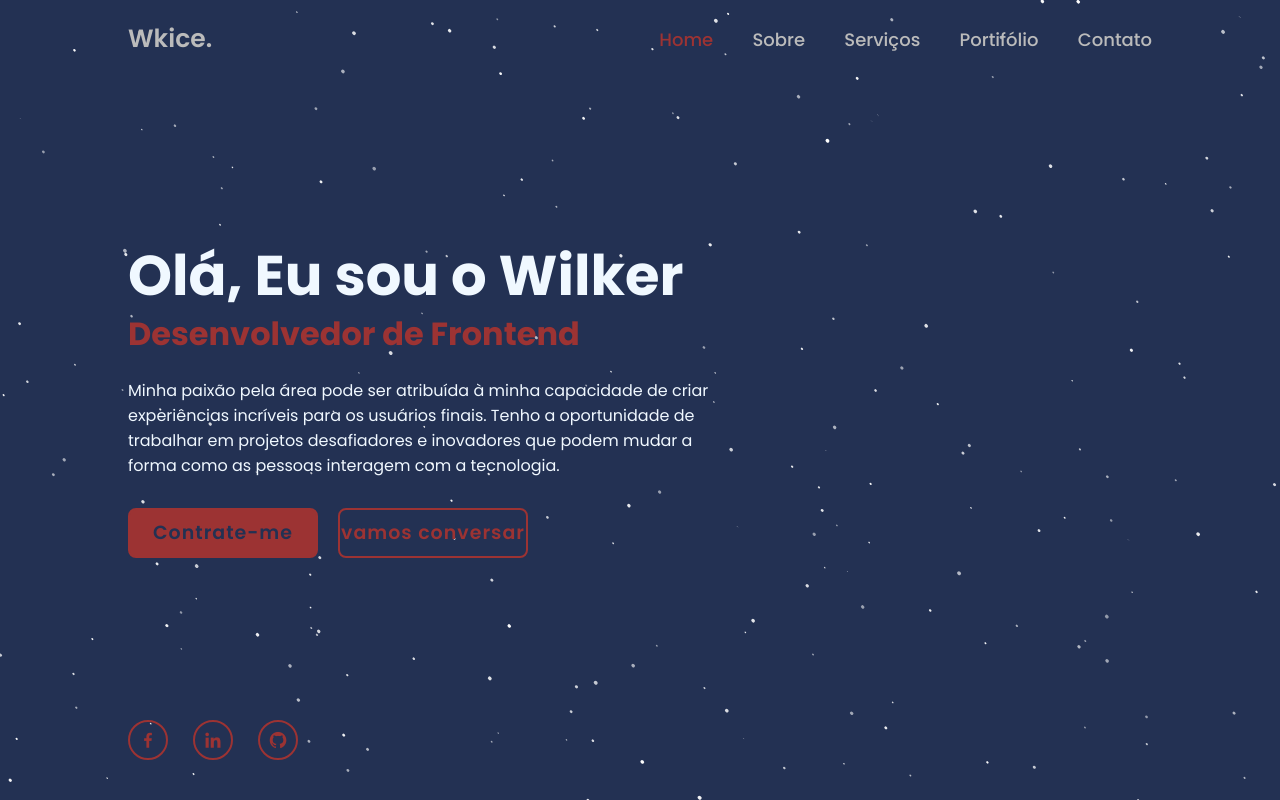
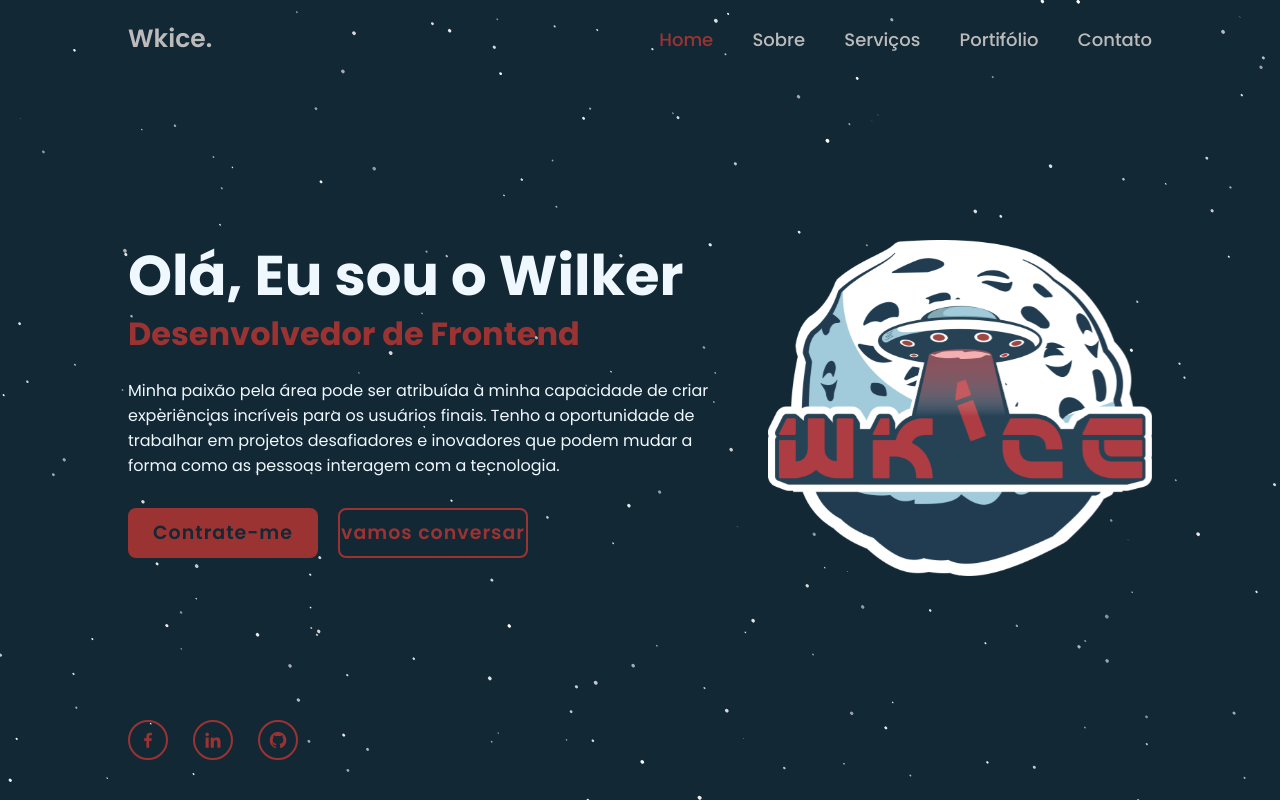
Before and after one commit to wkice-wilker/portifolio-wkice, a plain HTML site: page index.html in a window 1280 px wide. Drawn offline with nearby package versions, Linux system fonts and the light colour scheme.

Commit message:
atualiza

```diff
--- a/css/index.css
+++ b/css/index.css
@@ -7,11 +7,12 @@
     font-family: 'Poppins', sans-serif;
 }
 
+
+/* background de estrela */
   canvas {
     position: fixed;
     width: 100%;
     height: 100%;
-
   }
 
 
@@ -21,8 +22,9 @@
 
 
 body {
-    background-color: #233153;
+    background-color: #132835;
     color: aliceblue;
+
 }
 
 .header {
@@ -34,7 +36,6 @@ body {
     display: flex;
     justify-content: space-between;
     align-items: center;
-    z-index: 100;
 
 }
 
@@ -68,6 +69,20 @@ body {
     align-items: center;
     padding: 0 30% 0 10%;
 }
+
+.home-image{
+    background: url('../imagens/wkice\ e-sport.png');
+    width: 50px;
+    height: 50px;
+    top: 30%;
+    left: 60%;
+    padding: 15%;
+    display: flex;
+    position: absolute;
+   background-repeat: no-repeat;
+   background-size:contain;
+
+}
 .home-content{
     max-width: 600px;
 }
@@ -75,11 +90,13 @@ body {
     font-size: 56px;
     font-weight: 700;
     line-height: 1.2;
+    color:aliceblue;
 }
 .home-content h3 {
     font-size: 32px;
     font-weight: 700;
     color:#9c3333;
+
 }
 .home-content p{
      font-size: 16px;
@@ -104,7 +121,7 @@ body {
     border: 2px solid #9c3333;
     border-radius: 8px;
     font-size: 19px;
-    color:#233153;
+    color:#132835;
     text-decoration: none;
     font-weight: 600;
     letter-spacing: 1px;
@@ -114,11 +131,11 @@ body {
 }
 
 .btn-box a:nth-child(2){
-    background: transparent;
+    background: #132835;
     color: #9c3333;
 }
 .btn-box a:nth-child(2):hover{
-    color:#233153;
+    color:#132835;
 }
 .btn-box a:nth-child(2)::before{
     background:#9c3333;
@@ -129,7 +146,7 @@ body {
     color: #9c3333;
 }
 .btn-box a:nth-child(1)::before{
-    background:#233153;
+    background:#132835;
 
 }
 
--- a/index.html
+++ b/index.html
@@ -12,8 +12,11 @@
     <script type="text/script" src="js/wkice/star.js"></script>
 
 </head>
+<canvas></canvas>
 <body>
-    <canvas></canvas>
+
+
+    <div class="home-image"></div>
     <header class="header">
          <a href="#" class="logo">Wkice.</a>
 
```
Also changed, not shown: imagens/wkice e-sport.png (added).
